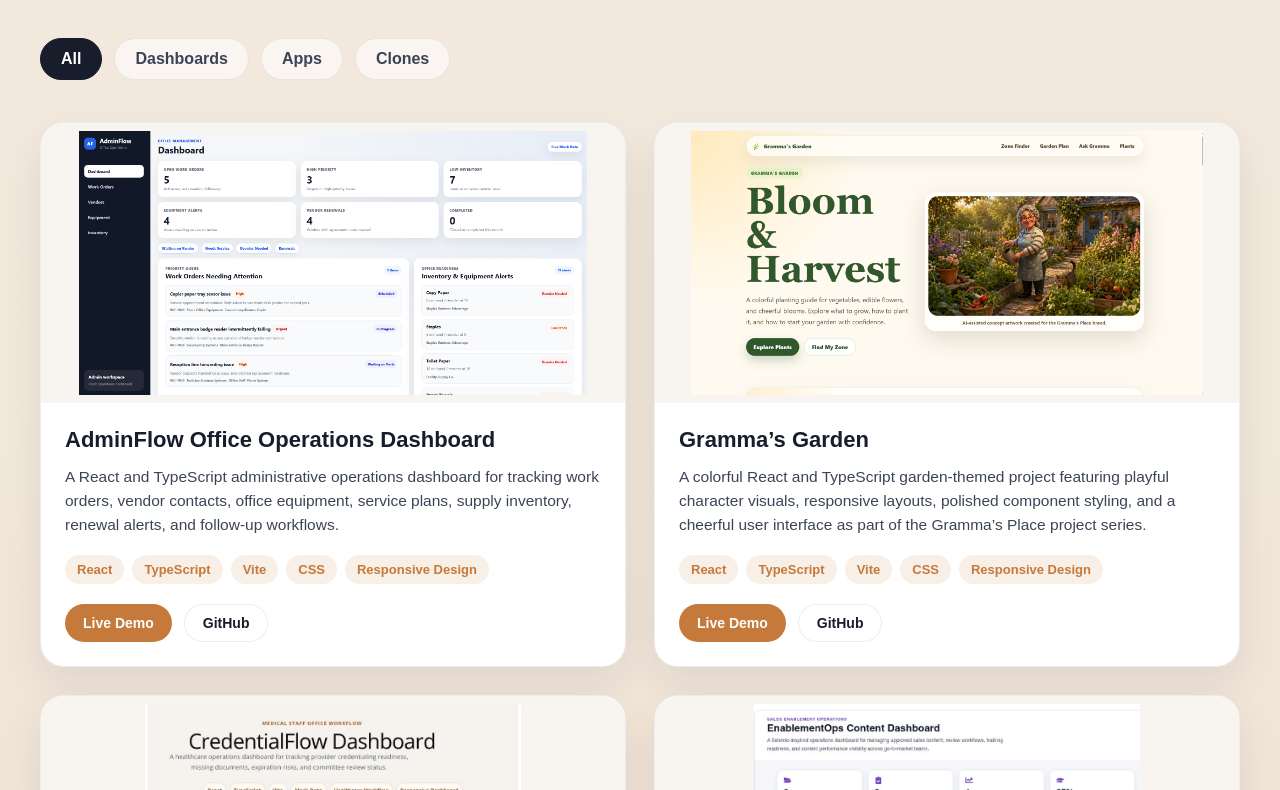
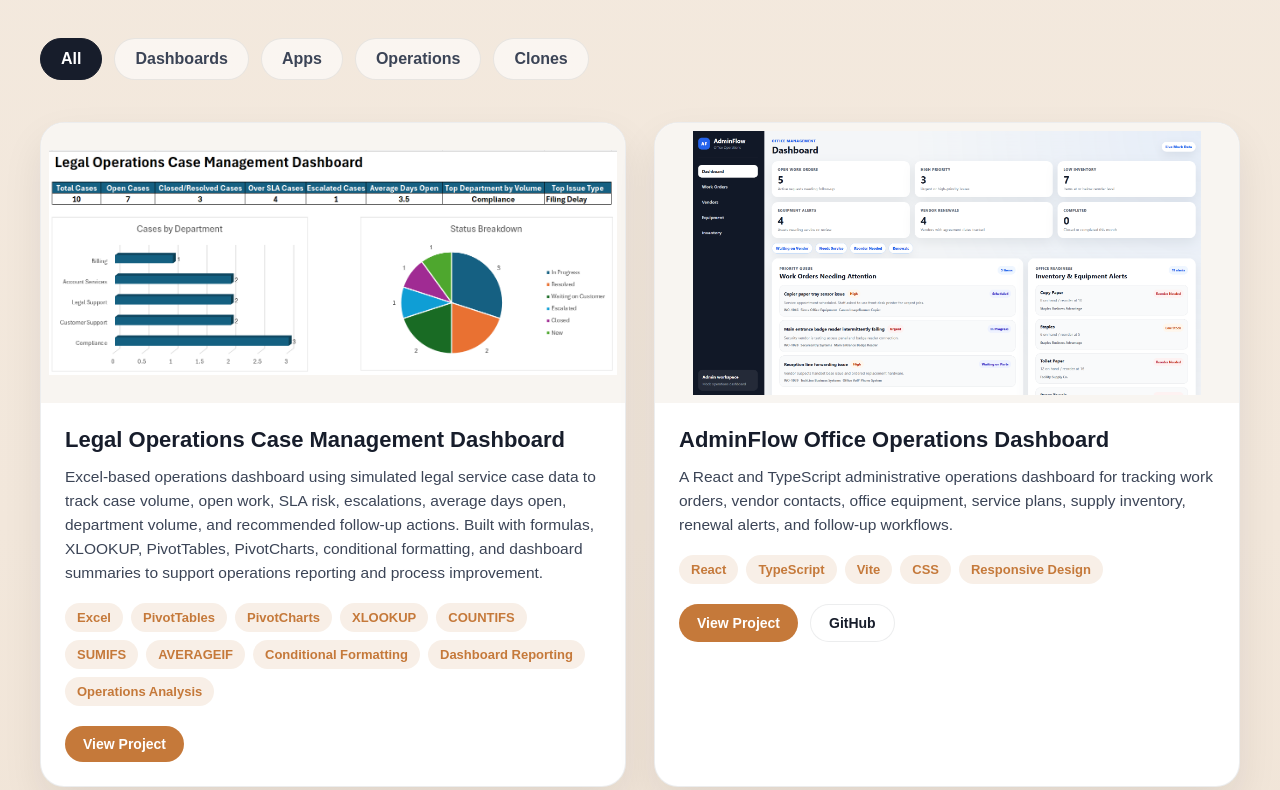
Before and after one commit to momycani/personal-portfolio, a React (Vite) app: page / in a window 1280 px wide. Shown: the part 4290-5080 px from the top of the page. Built offline with nearby package versions, Linux system fonts and the light colour scheme.

Commit message:
Add legal operations dashboard project

```diff
--- a/src/components/ProjectCard.tsx
+++ b/src/components/ProjectCard.tsx
@@ -34,9 +34,10 @@ export default function ProjectCard({
             rel="noopener noreferrer"
             className="project-card__button project-card__button--primary"
           >
-            Live Demo
+            View Project
           </a>
 
+          {github && (
   <a
     href={github}
     target="_blank"
@@ -45,6 +46,7 @@ export default function ProjectCard({
   >
     GitHub
   </a>
+)}
         </div>
       </div>
     </article>
--- a/src/data/projects.ts
+++ b/src/data/projects.ts
@@ -1,4 +1,4 @@
-export type ProjectCategory = "dashboards" | "apps" | "clones";
+export type ProjectCategory = "dashboards" | "apps" | "clones" | "operations";
 
 export type Project = {
   title: string;
@@ -11,6 +11,27 @@ export type Project = {
 };
 
 export const projects: Project[] = [
+  {
+  title: "Legal Operations Case Management Dashboard",
+  description:
+  "Excel-based operations dashboard using simulated legal service case data to track case volume, open work, SLA risk, escalations, average days open, department volume, and recommended follow-up actions. Built with formulas, XLOOKUP, PivotTables, PivotCharts, conditional formatting, and dashboard summaries to support operations reporting and process improvement.",
+  tech: [
+  "Excel",
+  "PivotTables",
+  "PivotCharts",
+  "XLOOKUP",
+  "COUNTIFS",
+  "SUMIFS",
+  "AVERAGEIF",
+  "Conditional Formatting",
+  "Dashboard Reporting",
+  "Operations Analysis"
+  ],
+  image: "/legal-operations-dashboard.png",
+  live: "/legal-operations-dashboard.pdf",
+  github: "",
+  category: "operations",
+  },
   {
   title: "AdminFlow Office Operations Dashboard",
   description:
--- a/src/pages/Projects.tsx
+++ b/src/pages/Projects.tsx
@@ -9,6 +9,7 @@ const filters: { label: string; value: Filter }[] = [
   { label: "All", value: "all" },
   { label: "Dashboards", value: "dashboards" },
   { label: "Apps", value: "apps" },
+  { label: "Operations", value: "operations" },
   { label: "Clones", value: "clones" },
 ];
 
```
Also changed, not shown: public/legal-operations-dashboard.png (added), 1 other file (tests, documents, lock files or other folders). Lines whose indentation alone changed are shown as unchanged.
